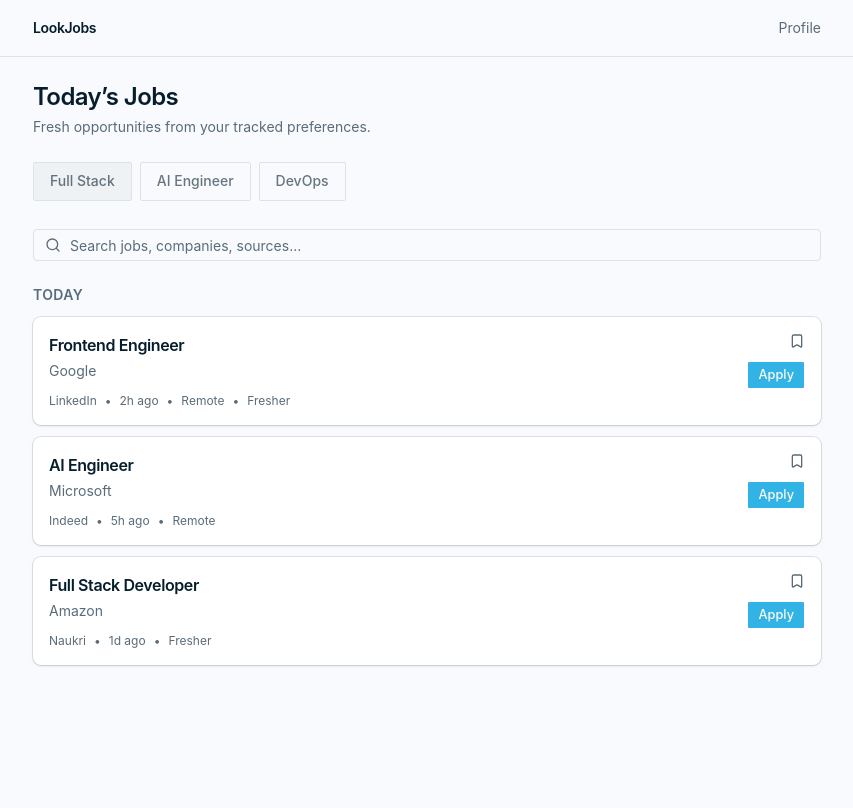
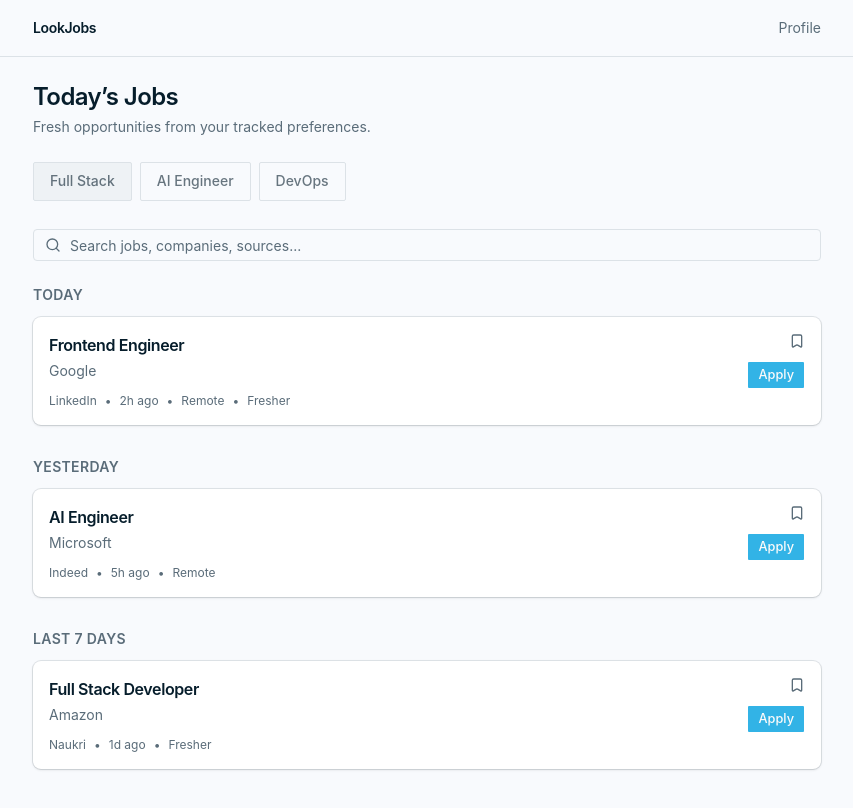
Before and after one commit to MohammedAnasuddin/Building-LookJobs, a React (Vite) app in the folder frontend/: page / in a window 1280 px wide. Shown: the top 808 px of the page, without its empty margins (213-1066 px from the left). Built offline with nearby package versions, Linux system fonts and the light colour scheme.

Commit message:
Add UI States: Loading and Empty to Job Feed

```diff
--- /dev/null
+++ b/frontend/src/features/jobs/components/empty-feed-state.tsx
@@ -0,0 +1,13 @@
+export function EmptyFeedState() {
+  return (
+    <div className="rounded-xl border border-dashed border-border p-10 text-center">
+      <h3 className="text-base font-semibold tracking-tight">
+        You're all caught up
+      </h3>
+
+      <p className="mt-2 text-sm text-muted-foreground">
+        New jobs will appear here during the next update cycle.
+      </p>
+    </div>
+  )
+}
--- /dev/null
+++ b/frontend/src/features/jobs/components/job-card-skeleton.tsx
@@ -0,0 +1,26 @@
+import { Card } from "@/components/ui/card"
+import { Skeleton } from "@/components/ui/skeleton"
+
+export function JobCardSkeleton() {
+  return (
+    <Card className="border-border/70 p-4 shadow-sm">
+      <div className="space-y-4">
+        <div className="space-y-2">
+          <Skeleton className="h-5 w-2/3" />
+          <Skeleton className="h-4 w-1/3" />
+        </div>
+
+        <div className="flex gap-2">
+          <Skeleton className="h-4 w-16" />
+          <Skeleton className="h-4 w-20" />
+        </div>
+
+        <div className="flex items-center justify-between">
+          <Skeleton className="h-4 w-28" />
+
+          <Skeleton className="h-8 w-20" />
+        </div>
+      </div>
+    </Card>
+  )
+}
--- a/frontend/src/features/jobs/components/job-card.tsx
+++ b/frontend/src/features/jobs/components/job-card.tsx
@@ -4,12 +4,15 @@
 import { Card } from "@/components/ui/card";
 
 import type { Job } from "../types/job";
+import { useState } from "react";
+import { cn } from "@/lib/utils";
 
 type JobCardProps = {
   job: Job;
 };
 
 export function JobCard({ job }: JobCardProps) {
+  const [saved, setSaved] = useState(false);
   return (
     <Card className="border-border/70 bg-card px-4 py-4 shadow-sm">
       <div className="flex items-start justify-between gap-4">
@@ -46,8 +49,17 @@
 
         {/* Right */}
         <div className="flex flex-col items-end gap-3">
-          <button className="text-muted-foreground transition-colors hover:text-foreground">
-            <Bookmark className="h-4 w-4" />
+          <button
+            onClick={() => setSaved(!saved)}
+            className="
+              text-muted-foreground
+              transition-colors
+              hover:text-foreground
+          "
+          >
+            <Bookmark
+              className={cn("h-4 w-4", saved && "fill-current text-primary")}
+            />
           </button>
 
           <Button size="sm" asChild>
--- /dev/null
+++ b/frontend/src/features/jobs/components/job-feed-loading.tsx
@@ -0,0 +1,11 @@
+import { JobCardSkeleton } from "./job-card-skeleton"
+
+export function JobFeedLoading() {
+  return (
+    <div className="space-y-3">
+      {Array.from({ length: 5 }).map((_, index) => (
+        <JobCardSkeleton key={index} />
+      ))}
+    </div>
+  )
+}
--- a/frontend/src/features/jobs/components/job-feed.tsx
+++ b/frontend/src/features/jobs/components/job-feed.tsx
@@ -1,16 +1,61 @@
+import { mockJobs } from "../data/mock-jobs"
+
+import { FeedSection } from "./feed-section"
 import { JobCard } from "./job-card"
 
-import { mockJobs } from "../data/mock-jobs"
+export function JobFeed() {
+  const todayJobs = mockJobs.filter(
+    (job) => job.dayGroup === "today"
+  )
 
-export function JobFeed() {
+  const yesterdayJobs = mockJobs.filter(
+    (job) => job.dayGroup === "yesterday"
+  )
+
+  const weekJobs = mockJobs.filter(
+    (job) => job.dayGroup === "week"
+  )
+
   return (
+    <div className="space-y-8">
+      {!!todayJobs.length && (
+        <FeedSection title="Today">
           <div className="space-y-3">
-      {mockJobs.map((job) => (
+            {todayJobs.map((job) => (
               <JobCard
                 key={job.id}
                 job={job}
               />
             ))}
           </div>
+        </FeedSection>
+      )}
+
+      {!!yesterdayJobs.length && (
+        <FeedSection title="Yesterday">
+          <div className="space-y-3">
+            {yesterdayJobs.map((job) => (
+              <JobCard
+                key={job.id}
+                job={job}
+              />
+            ))}
+          </div>
+        </FeedSection>
+      )}
+
+      {!!weekJobs.length && (
+        <FeedSection title="Last 7 days">
+          <div className="space-y-3">
+            {weekJobs.map((job) => (
+              <JobCard
+                key={job.id}
+                job={job}
+              />
+            ))}
+          </div>
+        </FeedSection>
+      )}
+    </div>
   )
 }
--- a/frontend/src/features/jobs/data/mock-jobs.ts
+++ b/frontend/src/features/jobs/data/mock-jobs.ts
@@ -10,6 +10,7 @@
     isRemote: true,
     isFresher: true,
     applyUrl: "#",
+    dayGroup: "today"
   },
   {
     id: "2",
@@ -19,6 +20,7 @@
     postedAt: "5h ago",
     isRemote: true,
     applyUrl: "#",
+    dayGroup: "yesterday"
   },
   {
     id: "3",
@@ -28,5 +30,6 @@
     postedAt: "1d ago",
     isFresher: true,
     applyUrl: "#",
+    dayGroup: "week"
   },
 ];
--- a/frontend/src/features/jobs/types/job.ts
+++ b/frontend/src/features/jobs/types/job.ts
@@ -9,4 +9,6 @@
   isFresher?: boolean;
 
   applyUrl: string;
+
+  dayGroup: "today" | "yesterday" | "week"
 }
--- a/frontend/src/pages/home-page.tsx
+++ b/frontend/src/pages/home-page.tsx
@@ -1,16 +1,16 @@
-import { FeedSection } from "@/features/jobs/components/feed-section"
-import { JobFeed } from "@/features/jobs/components/job-feed"
-import { JobPreferenceTabs } from "@/features/jobs/components/job-preference-tabs"
-import { JobSearch } from "@/features/jobs/components/job-search"
+import { FeedSection } from "@/features/jobs/components/feed-section";
+import { JobFeed } from "@/features/jobs/components/job-feed";
+import { JobFeedLoading } from "@/features/jobs/components/job-feed-loading";
+import { JobPreferenceTabs } from "@/features/jobs/components/job-preference-tabs";
+import { JobSearch } from "@/features/jobs/components/job-search";
+import { EmptyFeedState } from './../features/jobs/components/empty-feed-state';
 
 export function HomePage() {
   return (
     <div className="space-y-6">
       {/* Header */}
       <div>
-        <h1 className="text-2xl font-semibold tracking-tight">
-          Today’s Jobs
-        </h1>
+        <h1 className="text-2xl font-semibold tracking-tight">Today’s Jobs</h1>
 
         <p className="mt-1 text-sm text-muted-foreground">
           Fresh opportunities from your tracked preferences.
@@ -24,9 +24,10 @@
       <JobSearch />
 
       {/* Feed */}
-      <FeedSection title="Today">
-        <JobFeed />
-      </FeedSection>
+      <JobFeed />
+      {/* <JobFeedLoading/> */}
+      {/* <EmptyFeedState /> */}
+
     </div>
-  )
+  );
 }
```
Lines whose indentation alone changed are shown as unchanged.
